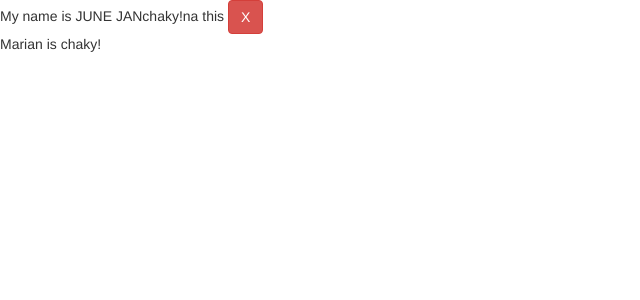
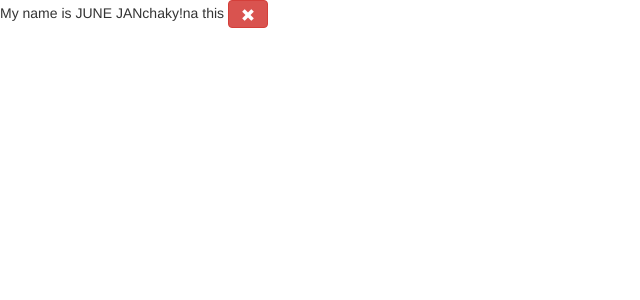
Before and after one commit to junejan08/finals, a PHP site: page /index.php in a window 1280 px wide. Shown: the top 300 px of the page, without its empty margins (0-640 px from the left). Run offline with PHP 8.4, Linux system fonts and the light colour scheme.

Commit message:
added something new

```diff
--- a/home.php
+++ b/home.php
@@ -3,8 +3,6 @@
 	<link rel="stylesheet" href="css/bootstrap.min.css">
 </head>
 <body>
-	<button class="btn btn-danger"> X </button>
-	<p>Marian is chaky!</p>
-
+	<button class="btn btn-danger"> <i class="glyphicon glyphicon-remove"></i> </button>
 </body>
 </html>
```
